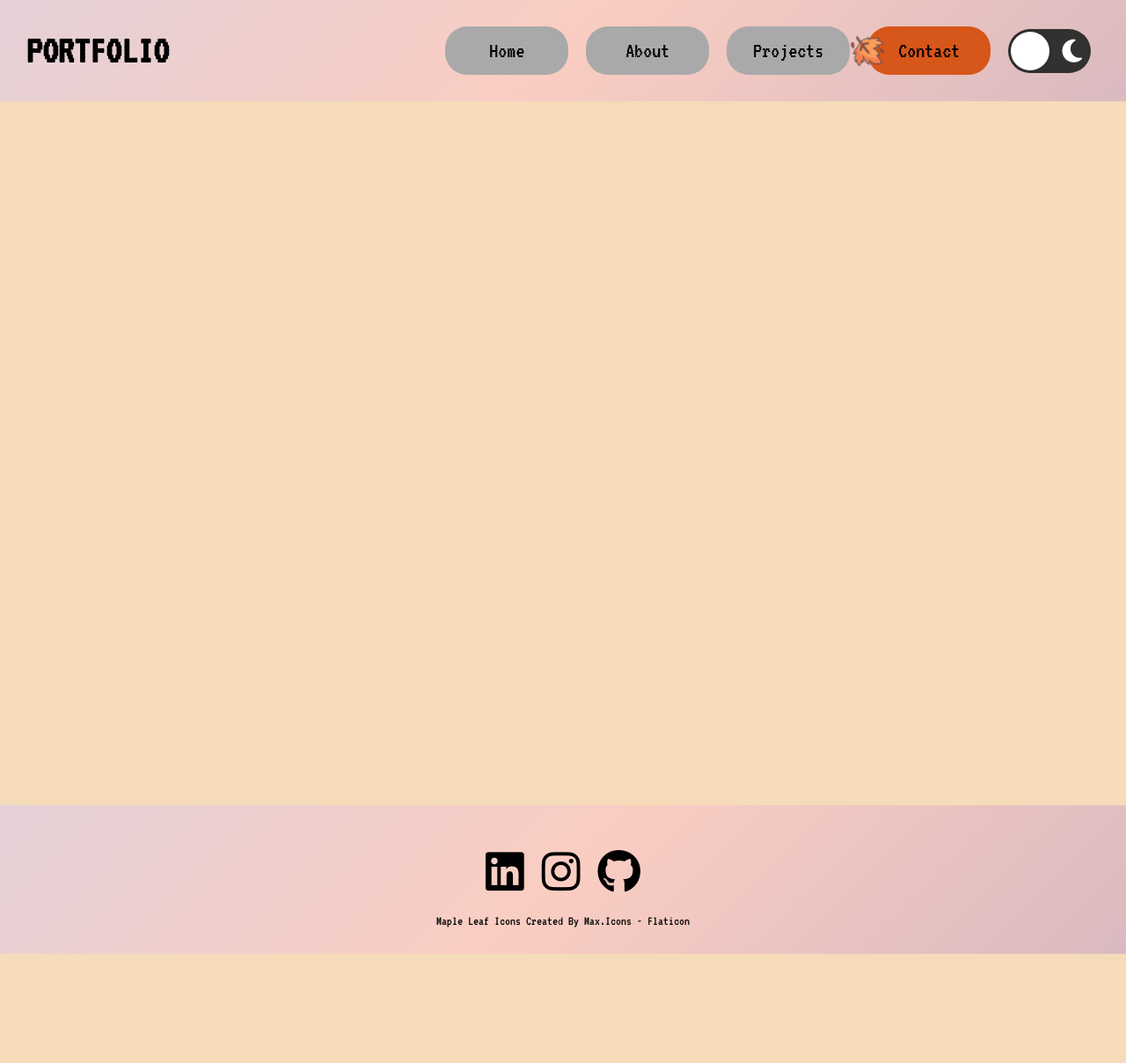
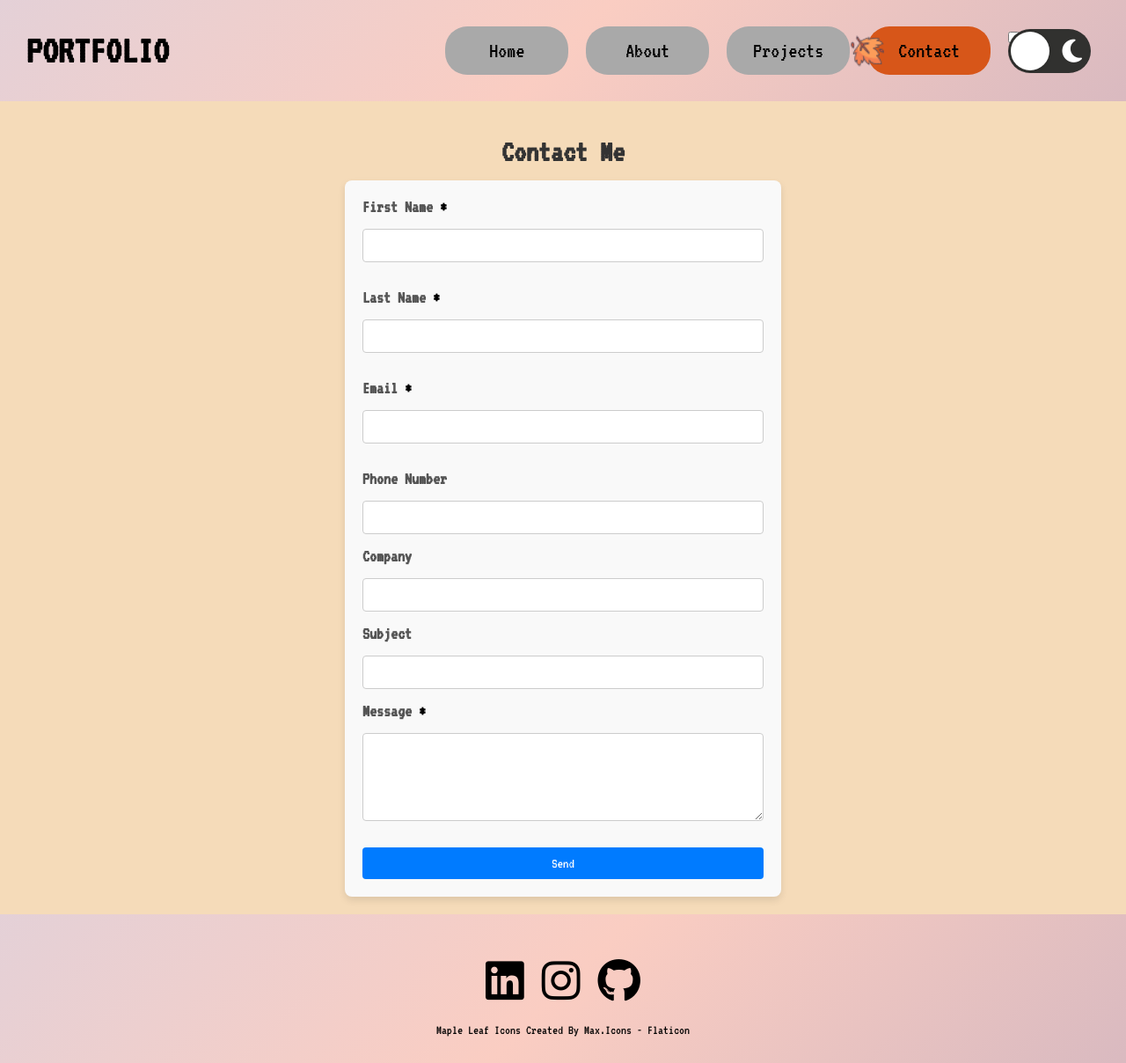
Before and after one commit to DemoraTenshi/OC-P8-Portfolio, a PHP site: page /index.php?page=contact in a window 1280 px wide. Shown: the whole page at 88% size. Before the commit the page ends 1084 px from the top, so only its background shows below. Run offline with PHP 8.4, Linux system fonts and the light colour scheme; data that the repository does not hold is empty; some libraries are stand-ins or nearby versions.

Commit message:
adding contact form

```diff
--- a/backend/models/Fact.php
+++ b/backend/models/Fact.php
@@ -9,8 +9,8 @@
 
     public function __construct()
     {
-        $database = new Database();
-        $this->conn = $database->getConnection();
+        // Obtenez la connexion de la base de données
+        $this->conn = Database::getInstance()->getConnection();
     }
 
     // Récupère un fait aléatoire
--- a/backend/view/contact.php
+++ b/backend/view/contact.php
@@ -0,0 +1,67 @@
+<?php
+$title = "Contact";
+$message = "";
+$errors = [];
+
+// Si le formulaire est soumis, gérer la soumission
+if ($_SERVER['REQUEST_METHOD'] === 'POST') {
+    require_once __DIR__ . '/../config/Database.php';
+    require_once __DIR__ . '/../controllers/ContactController.php';
+
+    $db = Database::getInstance()->getConnection();
+    $contactController = new ContactController($db);
+    $response = $contactController->handleContactForm($_POST);
+
+    // Récupérer les erreurs et le message de statut
+    $errors = $response['errors'] ?? [];
+    $message = $response['message'] ?? '';
+
+    // Si le formulaire a été envoyé avec succès, vider les champs
+    if (empty($errors)) {
+        $_POST = []; // Vider les champs du formulaire
+    }
+}
+
+// Commence la mise en tampon pour capturer le contenu
+ob_start();
+?>
+
+<section class="content">
+    <h1>Contact Me</h1>
+
+    <?php if (!empty($message)): ?>
+        <p class="status-message"><?= htmlspecialchars($message) ?></p>
+    <?php endif; ?>
+
+    <form action="index.php?page=contact" method="POST">
+        <label for="first_name">First Name <span>*</span></label>
+        <input type="text" id="first_name" name="first_name" value="<?= htmlspecialchars($_POST['first_name'] ?? '') ?>">
+        <div class="error"><?= $errors['first_name'] ?? '' ?></div>
+
+        <label for="last_name">Last Name <span>*</span></label>
+        <input type="text" id="last_name" name="last_name" value="<?= htmlspecialchars($_POST['last_name'] ?? '') ?>">
+        <div class="error"><?= $errors['last_name'] ?? '' ?></div>
+
+        <label for="email">Email <span>*</span></label>
+        <input type="email" id="email" name="email" value="<?= htmlspecialchars($_POST['email'] ?? '') ?>">
+        <div class="error"><?= $errors['email'] ?? '' ?></div>
+
+        <label for="phone">Phone number</label>
+        <input type="tel" id="phone" name="phone" value="<?= htmlspecialchars($_POST['phone'] ?? '') ?>">
+
+        <label for="company">Company</label>
+        <input type="text" id="company" name="company" value="<?= htmlspecialchars($_POST['company'] ?? '') ?>">
+
+        <label for="subject">Subject</label>
+        <input type="text" id="subject" name="subject" value="<?= htmlspecialchars($_POST['subject'] ?? '') ?>">
+
+        <label for="message">Message <span>*</span></label>
+        <textarea id="message" name="message"><?= htmlspecialchars($_POST['message'] ?? '') ?></textarea>
+        <div class="error"><?= $errors['message'] ?? '' ?></div>
+
+        <button type="submit">Send</button>
+    </form>
+</section>
+
+<?php
+$content = ob_get_clean();
--- a/frontend/style.css
+++ b/frontend/style.css
@@ -238,6 +263,97 @@
     cursor: pointer;
 }
 
+/* Formulaire de contact */
+
+h1 {
+    text-align: center;
+    color: #333;
+}
+
+form {
+    display: flex;
+    flex-direction: column;
+    width: 40%;
+    margin: 0 auto; /* Centre horizontalement */
+    gap: 15px;
+    background-color: #f9f9f9;
+    padding: 20px;
+    border-radius: 8px;
+    box-shadow: 0 4px 8px rgba(0, 0, 0, 0.1);
+}
+
+label {
+    font-weight: bold;
+    color: #555;
+    font-size: 2rem;
+    text-align: left;
+}
+
+input[type="text"],
+input[type="email"],
+input[type="tel"],
+textarea {
+    width: 100%;
+    padding: 10px;
+    border: 1px solid #ccc;
+    border-radius: 4px;
+    font-size: 16px;
+    color: #333;
+}
+
+input[type="text"]:focus,
+input[type="email"]:focus,
+textarea:focus {
+    border-color: #007BFF;
+    outline: none;
+}
+
+textarea {
+    resize: vertical;
+    min-height: 100px;
+}
+
+button[type="submit"] {
+    padding: 10px 15px;
+    font-size: 16px;
+    color: #fff;
+    background-color: #007BFF;
+    border: none;
+    border-radius: 4px;
+    cursor: pointer;
+    transition: background-color 0.3s ease;
+}
+
+button[type="submit"]:hover {
+    background-color: #0056b3;
+}
+
+p {
+    text-align: center;
+    color: #333;
+    font-size: 16px;
+}
+
+/* Message de succès/erreur */
+p.message {
+    margin: 10px 0;
+    text-align: center;
+    padding: 10px;
+    border-radius: 4px;
+}
+
+p.message.success {
+    background-color: #d4edda;
+    color: #155724;
+    border: 1px solid #c3e6cb;
+}
+
+p.message.error {
+    background-color: #f8d7da;
+    color: #721c24;
+    border: 1px solid #f5c6cb;
+}
+
 footer {
     background: var(--light-gradient);
     display: flex;
```
Also changed, not shown: other parts of frontend/style.css (+25 -27 lines), backend/config/database.php (+26 -9 lines), backend/controllers/contactController.php (added, +53 -0 lines), backend/models/Contact.php (added, +34 -0 lines), contact.sql (added, +11 -0 lines).
